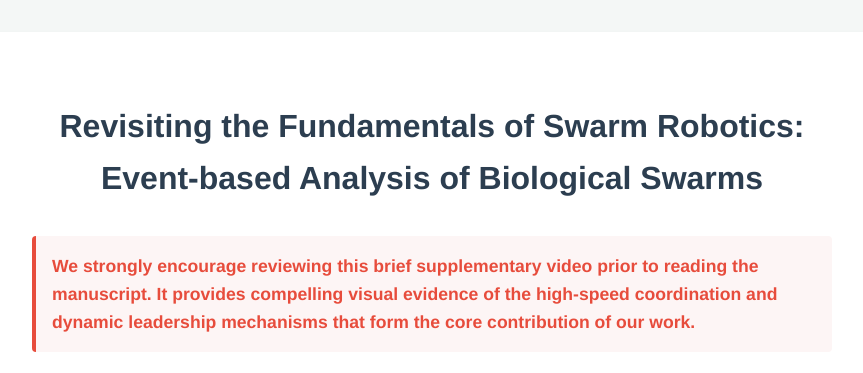
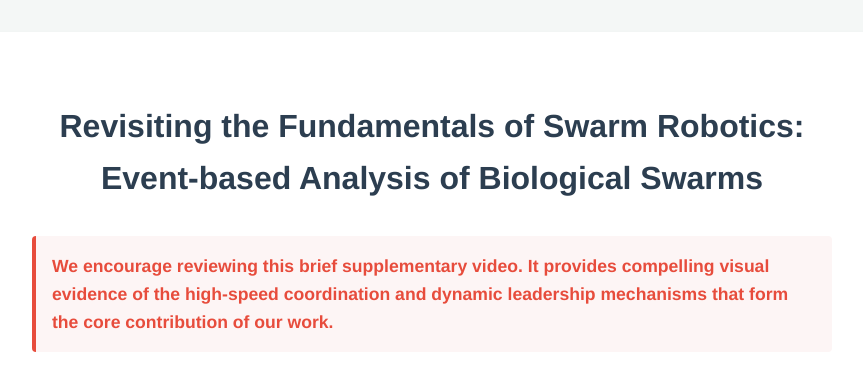
Before and after one commit to AnonymousProject44/anonymousproject44, a plain HTML site: page index.html in a window 1280 px wide. Shown: the top 373 px of the page, without its empty margins (208-1071 px from the left). Drawn offline with Linux system fonts and the light colour scheme.

Commit message:
minor changes

```diff
--- a/index.html
+++ b/index.html
@@ -124,7 +124,7 @@
 
         <div class="video-section">
             <div class="video-hook">
-                We strongly encourage reviewing this brief supplementary video prior to reading the manuscript. It provides compelling visual evidence of the high-speed coordination and dynamic leadership mechanisms that form the core contribution of our work.
+                We encourage reviewing this brief supplementary video. It provides compelling visual evidence of the high-speed coordination and dynamic leadership mechanisms that form the core contribution of our work.
             </div>
             <iframe width="100%" height="450" src="https://www.youtube.com/embed/1aay1sYb8S0" title="YouTube video player" frameborder="0" allow="accelerometer; autoplay; clipboard-write; encrypted-media; gyroscope; picture-in-picture; web-share" allowfullscreen></iframe>
         </div>
```
